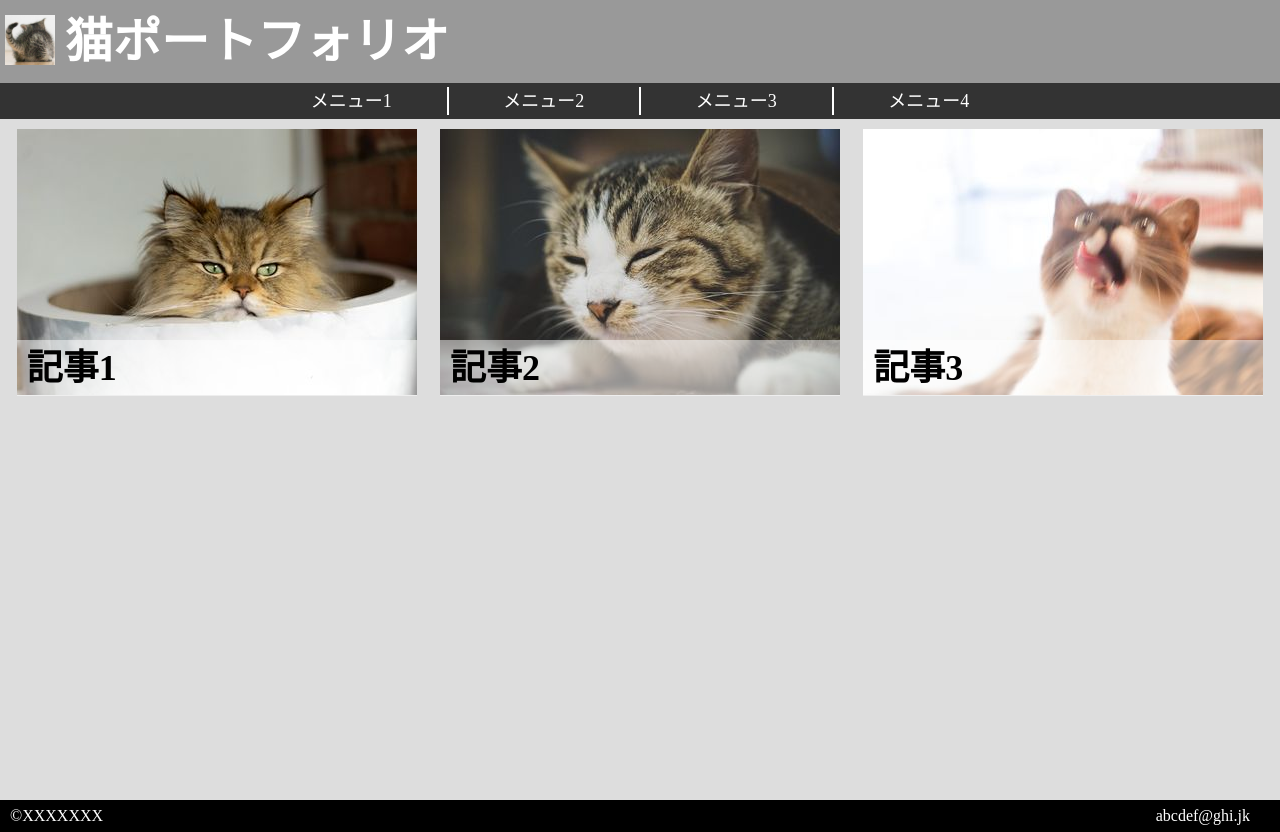
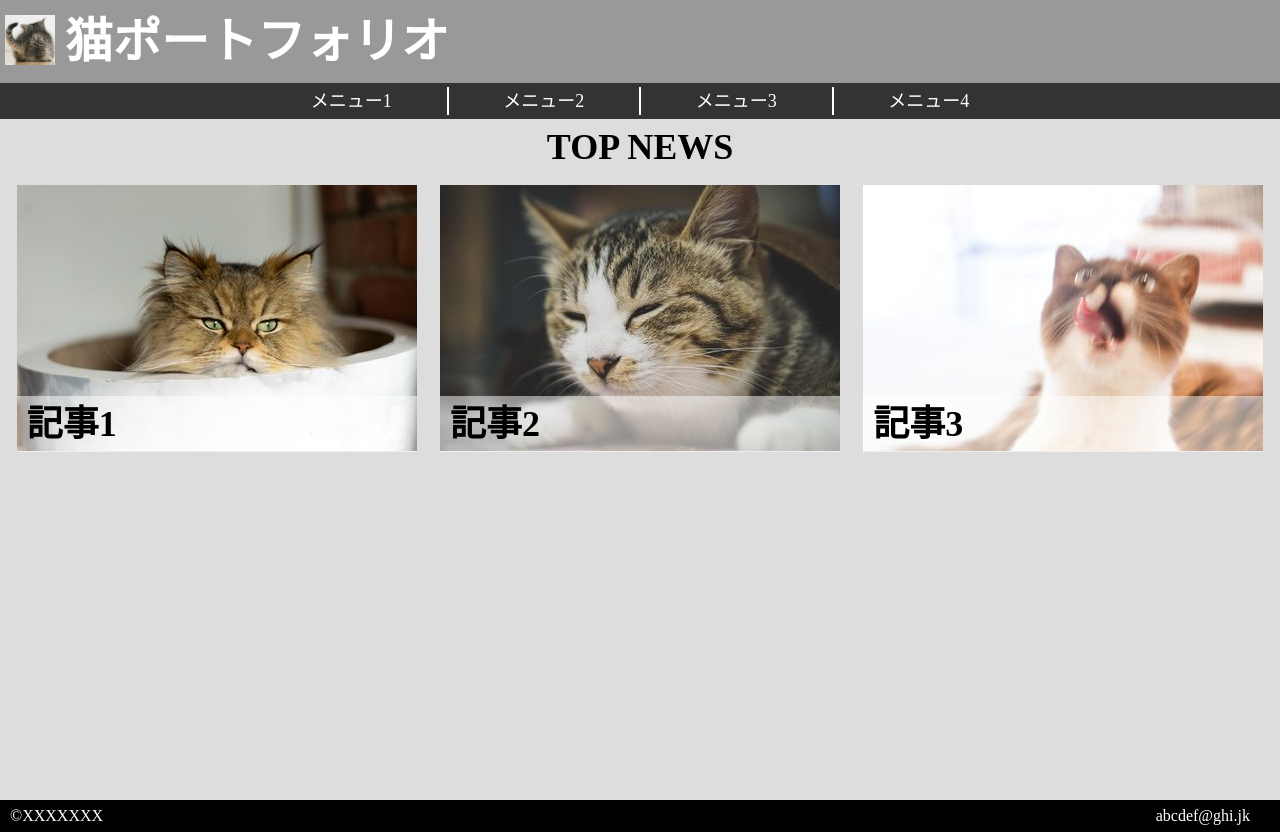
Before and after one commit to dangotsukimi/port1, a plain HTML site: page index.html in a window 1280 px wide. Drawn offline with nearby package versions, Linux system fonts and the light colour scheme.

Commit message:
topnews追加

```diff
--- a/css/style.css
+++ b/css/style.css
@@ -84,6 +84,10 @@ ul#menu{
         border-right: 0px;
     }
 }
+.top_news{
+    text-align: center;
+    padding: 10px 0;
+}
 .grid{
     display: grid;
     grid-template-columns: repeat(auto-fit,minmax(300px,1fr));
--- a/index.html
+++ b/index.html
@@ -32,6 +32,7 @@
         </nav>
     </header>
     <main>
+    	<h2 class="top_news">TOP NEWS</h2>
         <div class="grid">
             <article class="kiji1">
                 <a href="subpage.html"><img src="img/neko1.jpg">
```
